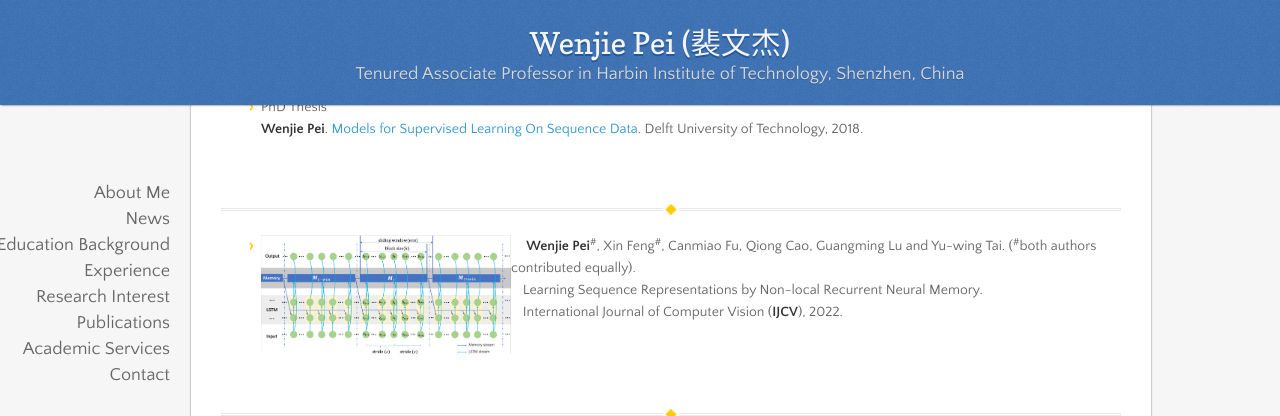
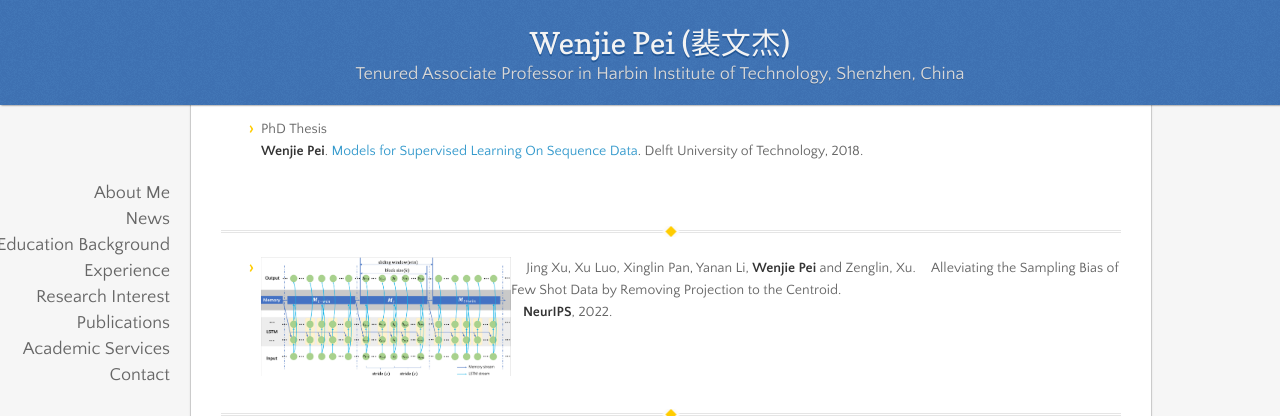
Before and after one commit to wenjiepei/wenjiepei.github.com, a Jekyll site: the page built from index.md, in a window 1280 px wide and 900 px high, scrolled down 1772 px, cut to the strip 0-416 px from the top of the window. Built offline with Jekyll 4.4.1, drawn with Linux system fonts in a browser that asks for light colours; nearby versions of some CDN libraries; our own code applies the rules of GitHub Pages for plain Markdown files; some of the changed text lies outside the part shown.

Commit message:
Update index.md

```diff
--- a/index.md
+++ b/index.md
@@ -12,6 +12,7 @@ __Collaborations__: I am always looking for highly self-motivated students, incl
 
 
 ## News
+* 07/2022, one paper was accepted by __NeurIPS__.
 * 07/2022, one paper was accepted by __IJCV__.
 * 07/2022, three papers were accepted by __ECCV__.
 * 06/2022, two paper were accepted by __ACM MM__.
@@ -80,6 +81,14 @@ Delft University of Technology, 2018.
 <br><br>
 
 
+
+------------------------------------------------------------------------------------------------------------------------------
+
+- <img align="left" width="250" src="publication/NRNM.jpg">&emsp; Jing Xu, Xu Luo, Xinglin Pan, Yanan Li, __Wenjie Pei__ and Zenglin, Xu.
+&emsp;Alleviating the Sampling Bias of Few Shot Data by Removing Projection to the Centroid.
+&emsp;__NeurIPS__, 2022.
+<br><br>
+&nbsp;
 
 
 ------------------------------------------------------------------------------------------------------------------------------
```
